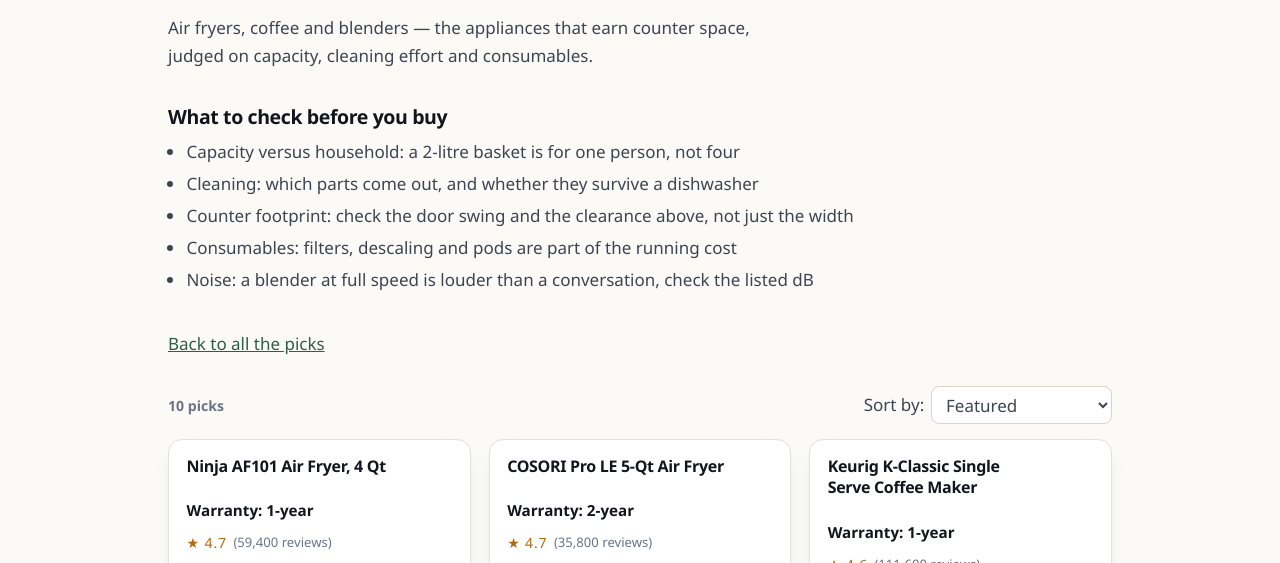
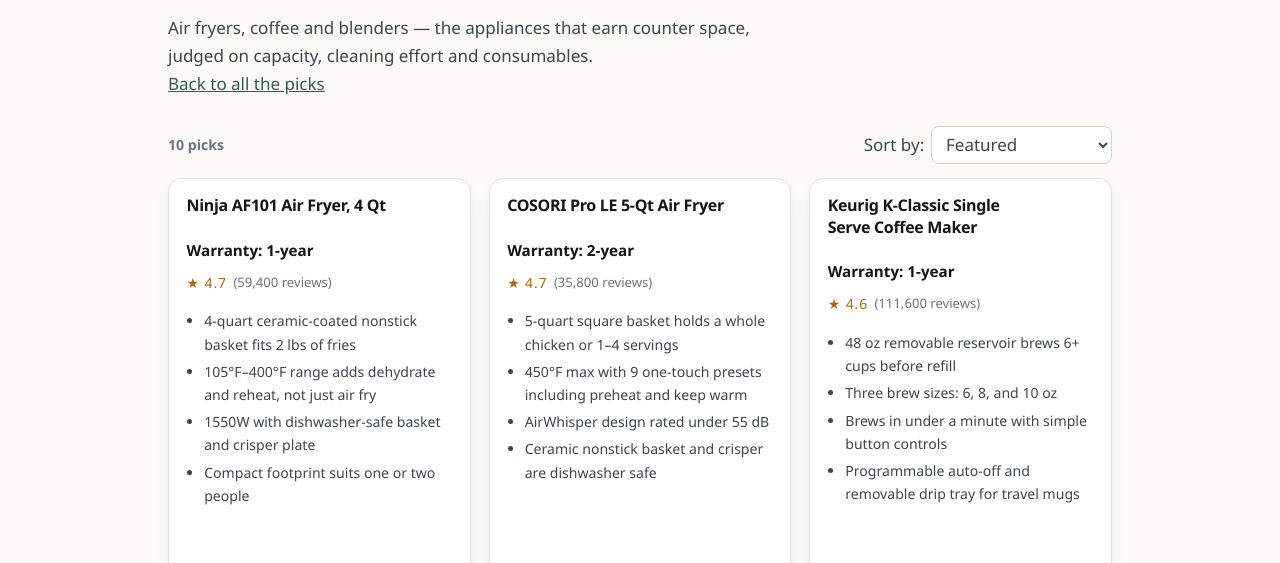
Before and after one commit to homeofficegeardeals/homeofficegeardeals.github.io, a plain HTML site: page small-appliances.html in a window 1280 px wide. Shown: the part 172-735 px from the top of the page. Drawn offline with Linux system fonts and the light colour scheme.

Commit message:
Daily picks refresh: small-appliances.html

```diff
--- a/small-appliances.html
+++ b/small-appliances.html
@@ -81,11 +81,7 @@
   <main class="product-page">
     <h1>Small Kitchen Appliances</h1>
     <p>Air fryers, coffee and blenders — the appliances that earn counter space, judged on capacity, cleaning effort and consumables.</p>
-    <section class="buyer-guide">
-      <h2>What to check before you buy</h2>
-      <ul><li>Capacity versus household: a 2-litre basket is for one person, not four</li><li>Cleaning: which parts come out, and whether they survive a dishwasher</li><li>Counter footprint: check the door swing and the clearance above, not just the width</li><li>Consumables: filters, descaling and pods are part of the running cost</li><li>Noise: a blender at full speed is louder than a conversation, check the listed dB</li></ul>
-    </section>
-    <p><a href="index.html">Back to all the picks</a></p>
+<p><a href="index.html">Back to all the picks</a></p>
     <!--PICKS--><!--GRID:START-->
 <div class="pick-grid-wrap">
   <div class="pick-grid-toolbar">
```
